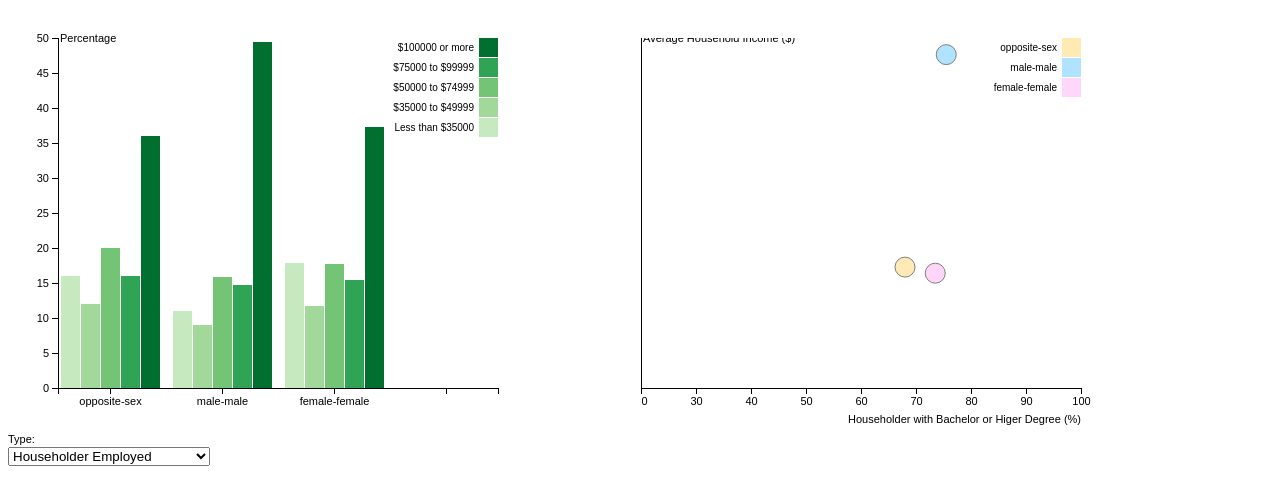
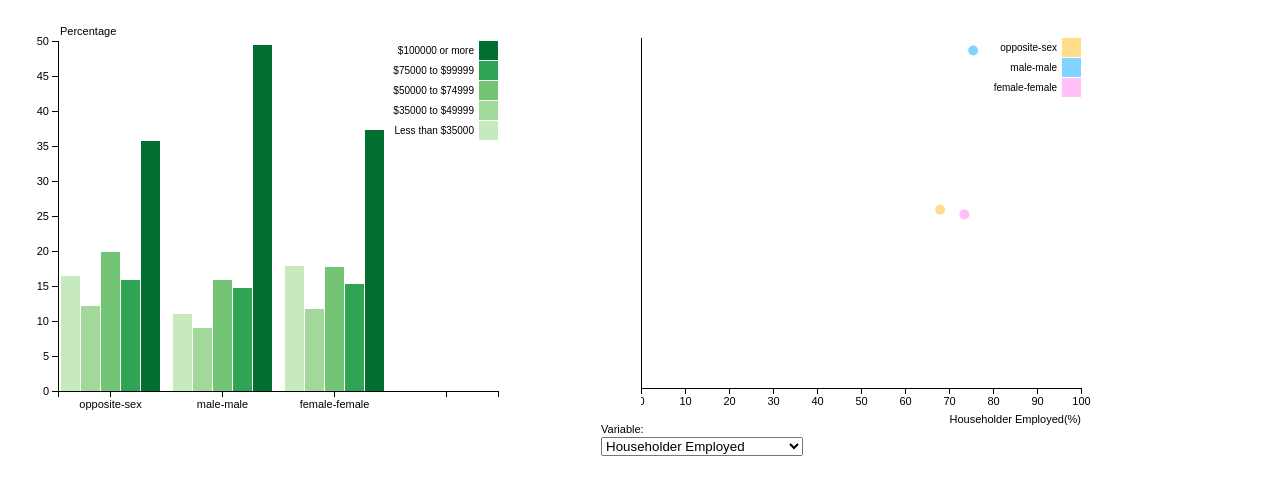
Before and after one commit to xuan6/sscouple-us, a plain HTML site: page index.html in a window 1280 px wide. Drawn offline with nearby package versions, Linux system fonts and the light colour scheme.

Commit message:
change circle radius

```diff
--- a/app.js
+++ b/app.js
@@ -50,19 +50,19 @@ d3.csv("income14.csv", function(d, i, columns) {
     .attr("transform", function(d) { return "translate(" + x0(d.type) + ",0)"; })
     .selectAll("rect")
     .data(function(d) {
-    	return keys.map(function(key) { return {key: key, value: d[key]}; });
+    	return keys.map(function(key) { return {key: key, per: d[key]}; });
     })
     .enter().append("rect")//draw individual bars
     .attr("x", function(d) { return x1(d.key); })
-    .attr("y", function(d) { return y(d.value); })
+    .attr("y", function(d) { return y(d.per); })
     .attr("width", x1.bandwidth())
-    .attr("height", function(d) { return height - y(d.value); })
+    .attr("height", function(d) { return height - y(d.per); })
     .attr("fill", function(d) { return z(d.key); })
     .on("mouseover",function(d){
     	tooltipbars.transition()
     	.duration(200)
     	.style("opacity",.9);
-    	tooltipbars.html("<p><b>Rank:</b></p><p>"+d.key+"</p><p><b>Percentage:</b></p><p>"+d.value+"%</p>")
+    	tooltipbars.html("<p><b>Rank:</b></p><p>"+d.key+"</p><p><b>Percentage:</b></p><p>"+String(d.per).slice(0,4)+"%</p>")
     	.style("left",(d3.event.pageX+20)+"px")
     	.style("top",(d3.event.pageY -30)+"px");
     })
@@ -87,7 +87,8 @@ d3.csv("income14.csv", function(d, i, columns) {
     .attr("fill", "#000")
     .attr("font-weight", "bold")
     .attr("text-anchor", "start")
-    .text("Percentage");
+    .text("Percentage")
+    .attr("y", -10);;
 
     var legend = g.append("g")
     .attr("font-family", "sans-serif")
@@ -118,18 +119,18 @@ var col = d3.scaleOrdinal()//colors for different columns i.e. for different ran
 .range(["#ffd56b","#63c8ff", "#ffaff5"]);
 
 var xS = d3.scaleLinear()
-.domain([20, 100])
+.domain([0, 100])
 .range([0, width]);
 
 var yS = d3.scaleLinear()
-.domain([80000, 140000])
+.domain([60000, 140000])
 .range([height, 0]);
 
 var xAxisS = d3.axisBottom()
 .ticks(10)
 .scale(xS);
 
-svg2.append("g")
+var xlabel = svg2.append("g")
 .attr("class", "axis")
 .attr("transform", "translate(0," + height + ")")
 .call(xAxisS)
@@ -139,12 +140,12 @@ svg2.append("g")
 .attr("fill", "#000")
 .attr("text-anchor", "end")
 .attr("font-weight", "bold")
-.text("Householder with Bachelor or Higer Degree (%)");
+.text("Householder Employed (%)");
 
 var yAxisS = d3.axisLeft()
 .scale(yS);
 
-var xlabel = svg2.append("g")
+svg2.append("g")
 .attr("class", "axis")
 .call(yAxisS)
 .append("text")
@@ -152,27 +153,32 @@ var xlabel = svg2.append("g")
 .attr("y", y(y.ticks().pop()) + 0.5)
 .attr("dy", "0.32em")
 .attr("fill", "#000")
-.attr("font-weight", "bold")
 .attr("text-anchor", "start")
-.text("Average Household Income ($)");
+.text("Average Household Income ($)")
+.attr("y", -10);
 
 
 function drawVis(dataset, xVariable, yVariable) { //draw the circiles initially and on each interaction with a control
 	var xVariableLabel;
 	switch(xVariable) {
 		case 'HE':
-		xVariableLabel = 'Householder Employed';
+		xVariableLabel = 'Householder Employed(%)';
+		break;
 		case 'BE':
-		xVariableLabel = 'Both Partners Employed';
+		xVariableLabel = 'Both Partners Employed(%)';
+		break;
 		case 'HB':
-		xVariableLabel = 'Householder with Bachelor or Higer Degree';
-		case 'BE':
-		xVariableLabel = 'Both Partners with Bachelor or Higer Degrees';
+		xVariableLabel = 'Householder with Bachelor or Higer Degree(%)';
+		break;
+		case 'BB':
+		xVariableLabel = 'Both Partners with Bachelor or Higer Degrees(%)';
+		break;
 		default:
-		xVariableLabel = 'Householder Employed';
+		xVariableLabel = 'Householder Employed(%)';
 	}
 
-	xlabel = xVariableLabel;
+	xlabel
+	.text(xVariableLabel);
 
 	var circle = svg2.selectAll("circle")
 	.data(dataset);
@@ -187,16 +193,13 @@ function drawVis(dataset, xVariable, yVariable) { //draw the circiles initially
 	circle.enter().append("circle")
 	.attr("cx", function(d, i) { return xS(d[xVariable]);  })
 	.attr("cy", function(d, i) { return yS(d[yVariable]);  })
-	.attr("r", 10)
-	.style("stroke", "black")
-     //.style("fill", function(d) { return colLightness(d.vol); })
+	.attr("r", 5)
      .style("fill", function(d) { return col(d.type); })
-     .style("opacity", 0.5)
+     .style("opacity", 0.8)
      .on("mouseover",function(d){
      	tooltip.transition()
      	.duration(200)
      	.style("opacity",.9);
-     	// tooltip.html(d[xVariable])
      	tooltip.html("<p><b>Percentage:</b></p><p>"+d[xVariable]+"%</p><p><b>Household Income:</b></p><p>$"+d[yVariable]+"</p>")
      	.style("left",(d3.event.pageX+20)+"px")
      	.style("top",(d3.event.pageY -30)+"px");
@@ -223,7 +226,7 @@ function scatterLegend(dataset){
  	.attr("width", 19)
  	.attr("height", 19)
  	.attr("fill", function(d,i){return col(d.type);})
-    .attr("opacity",0.5);
+ 	.attr("opacity",0.8);
 
  	legend.append("text")
  	.attr("x", width - 24)
@@ -241,7 +244,7 @@ function scatterLegend(dataset){
 //read in the data
 if (error) return console.warn(error);
 percentage.forEach(function(d) {
-     	// console.log(d[columns[t]]);
+     	// get numerical value
      	d.HE = +d.HE;
      	d.BE = +d.BE;
      	d.HB = +d.HB;
@@ -261,6 +264,11 @@ scatterLegend(dataset);
 
 
  function filterType(mtype) {
- 	xVariable == mtype;
+ 	xVariable = mtype;
  	drawVis(dataset, xVariable, yVariable);
  }
+
+ document.getElementById("myselectform").onchange =
+ function() {
+ 	filterType(this.value);
+ }
--- /dev/null
+++ b/income05.csv
@@ -0,0 +1,4 @@
+type,Less than $35000,$35000 to $49999,$50000 to $74999,$75000 to $99999,$100000 or more,
+opposite-sex,22,15.02334288,23.123223,15.91357875,24.36009797,
+male-male,17,12.6,21.3,16.3,32.8,
+female-female,20,14,21.1,16.5,28.4,
--- a/income14.csv
+++ b/income14.csv
@@ -1,6 +1,7 @@
 type,Less than $35000,$35000 to $49999,$50000 to $74999,$75000 to $99999,$100000 or more
-opposite-sex,16,12,20,16,36
-male-male,11.0,9.0,15.9,14.7,49.4
-female-female,17.9,11.7,17.7,15.4,37.3
+opposite-sex,16.44806979,12.1163222,19.80919238,15.85829629,35.75811934
+male-male,11.04,8.98,15.89,14.66,49.44
+female-female,17.88,11.71,17.73,15.35,37.33
 ,,,,,
 ,,,,,
+,,,,,
--- a/index.html
+++ b/index.html
@@ -9,6 +9,25 @@
 
 body {
 	font: 11px sans-serif;
+}
+
+.canvas{
+	display: inline-block;
+}
+
+
+#controls{
+	display: block;
+	top: 20px;
+	position: relative;
+	margin-left: 70px;
+}
+
+#scatter{
+	margin-left:50px;
+	margin-bottom:-40px;
+	padding-left:60px;
+	padding-top:20px;
 }
 
 .axis line,
@@ -56,34 +75,29 @@ svg{
   </style>
   <body>
   	<div class="viz">
+  		<div class="canvas">
   			<svg id="bars" width="500" height="400"></svg>
-		<svg id="scatter" width="500" height="400" style="margin-left:50px; margin-bottom:-10px; padding-left:60px; padding-top:20px;"></svg>
   		</div>
+  		<div class="canvas">
+  			<svg id="scatter" width="500" height="400"></svg>
   			<div id="controls">
-		<!--label for the type dropdown-->
-		<label for="type">Type:</label>
-		<input type="text" id="mytype" readonly style="border:0; color:#f6931f; font-weight:bold;">
-		<br>
-		<div class="button">
-
-		</div>
+  				<label for="type">Variable:</label>
+  				<input type="text" id="mytype" readonly style="border:0; color:#f6931f; font-weight:bold; ">
   				<div id="filters">
   					<select id="myselectform">
+  						<option disabled>---Employment---</option>
   						<option value="HE">Householder Employed</option>
-				<option value="BE">Both Partner Employed</option>
+  						<option value="BE">Both Employed</option>
+  						<option disabled>---Education---</option>
   						<option value="HB">Householder Bachelor Degree</option>
   						<option value="BB">Both Bachelor Degree</option>
   					</select>
   				</div>
+  			</div>
+  		</div>
 
-		<script>
-		document.getElementById("myselectform").onchange =
-		function() {
-			filterType(this.value);
-		}
-		</script>
-		<!--create the sliders here (with labels to show the selected range)-->
   	</div>
+
   </div>
 </body>
 <script src="app.js"></script>
```
Lines whose indentation alone changed are shown as unchanged.
